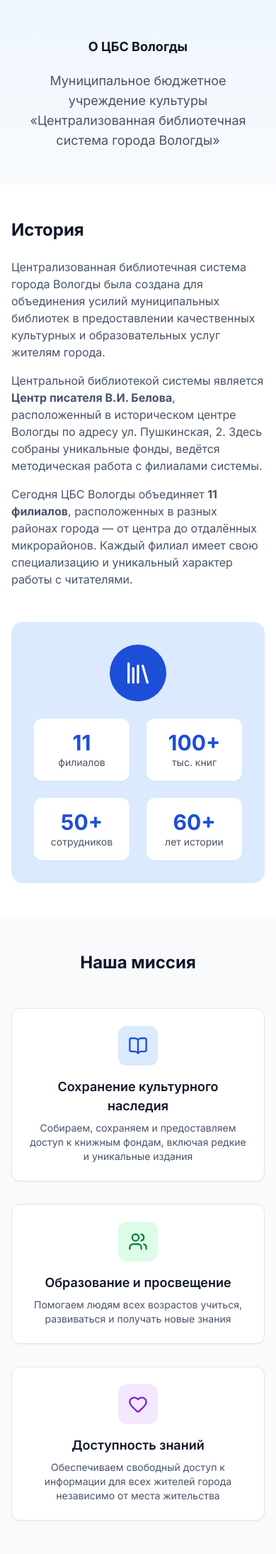
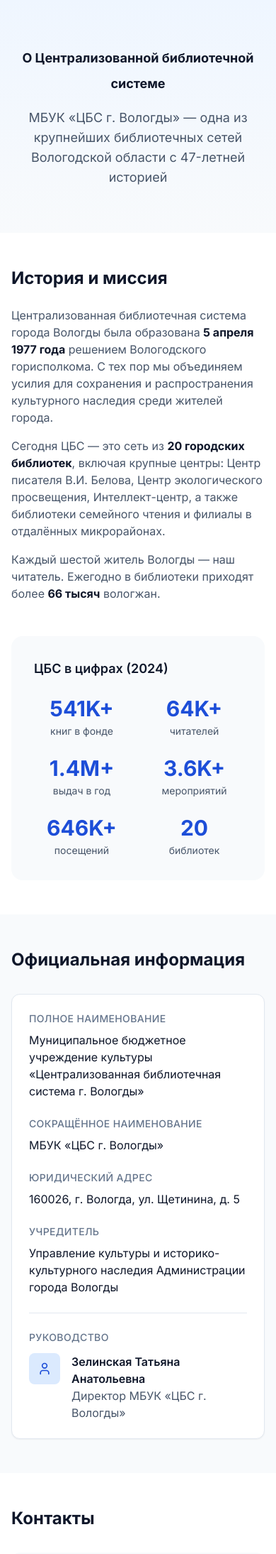
Before and after one commit to Dentikka/library, a FastAPI app: page /about in a window 390 px wide. Shown: the part 65-2254 px from the top of the page at 71% size. Run offline with FastAPI, Linux system fonts and the light colour scheme; parts of the project's set-up code (start-up, migrations or seed data) failed here and were passed over; some libraries are stand-ins or nearby versions.

Commit message:
feat(frontend): add About page with CBS Vologda information
- Create templates/about.html with organization info
- Add history, mission, and statistics (2024 data)
- Include contacts for central library and administration
- Add VK and official website links
- Responsive design with Tailwind CSS

```diff
--- a/templates/about.html
+++ b/templates/about.html
@@ -3,64 +3,132 @@
 {% block title %}О нас — ЦБС Вологды{% endblock %}
 
 {% block content %}
-<!-- Page Header -->
-<section class="bg-gradient-to-b from-blue-50 to-slate-50 py-12 md:py-16">
-    <div class="max-w-6xl mx-auto px-4 sm:px-6 lg:px-8 text-center">
+<!-- Hero Section -->
+<section class="bg-gradient-to-b from-blue-50 to-slate-50 py-16">
+    <div class="max-w-6xl mx-auto px-4 sm:px-6 lg:px-8">
+        <div class="text-center max-w-3xl mx-auto">
             <h1 class="text-3xl md:text-4xl font-bold text-slate-900 mb-4">
-            О ЦБС Вологды
+                О Централизованной библиотечной системе
             </h1>
-        <p class="text-lg text-slate-600 max-w-3xl mx-auto">
-            Муниципальное бюджетное учреждение культуры «Централизованная библиотечная система города Вологды»
+            <p class="text-lg text-slate-600">
+                МБУК «ЦБС г. Вологды» — одна из крупнейших библиотечных сетей
+                Вологодской области с 47-летней историей
             </p>
+        </div>
     </div>
 </section>
 
-<!-- History Section -->
-<section class="py-12 md:py-16 bg-white">
+<!-- About Section -->
+<section class="py-12 bg-white">
     <div class="max-w-6xl mx-auto px-4 sm:px-6 lg:px-8">
         <div class="grid grid-cols-1 lg:grid-cols-2 gap-12 items-center">
+            <!-- Text Content -->
             <div>
-                <h2 class="text-2xl md:text-3xl font-bold text-slate-900 mb-6">История</h2>
+                <h2 class="text-2xl font-bold text-slate-900 mb-6">История и миссия</h2>
                 <div class="prose prose-slate max-w-none">
                     <p class="text-slate-600 mb-4">
-                        Централизованная библиотечная система города Вологды была создана для объединения усилий
-                        муниципальных библиотек в предоставлении качественных культурных и образовательных услуг жителям города.
+                        Централизованная библиотечная система города Вологды была образована
+                        <strong class="text-slate-900">5 апреля 1977 года</strong> решением Вологодского горисполкома.
+                        С тех пор мы объединяем усилия для сохранения и распространения культурного наследия
+                        среди жителей города.
                     </p>
                     <p class="text-slate-600 mb-4">
-                        Центральной библиотекой системы является <strong>Центр писателя В.И. Белова</strong>,
-                        расположенный в историческом центре Вологды по адресу ул. Пушкинская, 2.
-                        Здесь собраны уникальные фонды, ведётся методическая работа с филиалами системы.
+                        Сегодня ЦБС — это сеть из <strong class="text-slate-900">20 городских библиотек</strong>,
+                        включая крупные центры: Центр писателя В.И. Белова, Центр экологического просвещения,
+                        Интеллект-центр, а также библиотеки семейного чтения и филиалы в отдалённых микрорайонах.
                     </p>
                     <p class="text-slate-600">
-                        Сегодня ЦБС Вологды объединяет <strong>11 филиалов</strong>, расположенных в разных районах города
-                        — от центра до отдалённых микрорайонов. Каждый филиал имеет свою специализацию
-                        и уникальный характер работы с читателями.
+                        Каждый шестой житель Вологды — наш читатель. Ежегодно в библиотеки
+                        приходят более <strong class="text-slate-900">66 тысяч</strong> вологжан.
                     </p>
                 </div>
             </div>
-            <div class="relative">
-                <div class="bg-blue-100 rounded-2xl p-8 md:p-12">
+            <!-- Stats -->
+            <div class="bg-slate-50 rounded-2xl p-8">
+                <h3 class="text-lg font-semibold text-slate-900 mb-6">ЦБС в цифрах (2024)</h3>
+                <div class="grid grid-cols-2 gap-6">
                     <div class="text-center">
-                        <div class="inline-flex items-center justify-center w-20 h-20 bg-blue-700 rounded-full mb-6">
-                            <i data-lucide="library" class="w-10 h-10 text-white"></i>
+                        <div class="text-3xl font-bold text-blue-700 mb-1">541K+</div>
+                        <div class="text-sm text-slate-600">книг в фонде</div>
                     </div>
-                        <div class="grid grid-cols-2 gap-6">
-                            <div class="bg-white rounded-xl p-4 shadow-sm">
-                                <div class="text-3xl font-bold text-blue-700">11</div>
-                                <div class="text-sm text-slate-600">филиалов</div>
+                    <div class="text-center">
+                        <div class="text-3xl font-bold text-blue-700 mb-1">64K+</div>
+                        <div class="text-sm text-slate-600">читателей</div>
                     </div>
-                            <div class="bg-white rounded-xl p-4 shadow-sm">
-                                <div class="text-3xl font-bold text-blue-700">100+</div>
-                                <div class="text-sm text-slate-600">тыс. книг</div>
+                    <div class="text-center">
+                        <div class="text-3xl font-bold text-blue-700 mb-1">1.4M+</div>
+                        <div class="text-sm text-slate-600">выдач в год</div>
                     </div>
-                            <div class="bg-white rounded-xl p-4 shadow-sm">
-                                <div class="text-3xl font-bold text-blue-700">50+</div>
-                                <div class="text-sm text-slate-600">сотрудников</div>
+                    <div class="text-center">
+                        <div class="text-3xl font-bold text-blue-700 mb-1">3.6K+</div>
+                        <div class="text-sm text-slate-600">мероприятий</div>
                     </div>
-                            <div class="bg-white rounded-xl p-4 shadow-sm">
-                                <div class="text-3xl font-bold text-blue-700">60+</div>
-                                <div class="text-sm text-slate-600">лет истории</div>
+                    <div class="text-center">
+                        <div class="text-3xl font-bold text-blue-700 mb-1">646K+</div>
+                        <div class="text-sm text-slate-600">посещений</div>
                     </div>
+                    <div class="text-center">
+                        <div class="text-3xl font-bold text-blue-700 mb-1">20</div>
+                        <div class="text-sm text-slate-600">библиотек</div>
+                    </div>
+                </div>
+            </div>
+        </div>
+    </div>
+</section>
+
+<!-- Organization Info -->
+<section class="py-12 bg-slate-50">
+    <div class="max-w-6xl mx-auto px-4 sm:px-6 lg:px-8">
+        <h2 class="text-2xl font-bold text-slate-900 mb-8">Официальная информация</h2>
+        <div class="bg-white rounded-xl shadow-sm border border-slate-200 overflow-hidden">
+            <div class="p-6 md:p-8 space-y-6">
+                <div class="grid grid-cols-1 md:grid-cols-2 gap-6">
+                    <div>
+                        <h4 class="text-sm font-medium text-slate-500 uppercase tracking-wide mb-2">
+                            Полное наименование
+                        </h4>
+                        <p class="text-slate-900">
+                            Муниципальное бюджетное учреждение культуры
+                            «Централизованная библиотечная система г. Вологды»
+                        </p>
+                    </div>
+                    <div>
+                        <h4 class="text-sm font-medium text-slate-500 uppercase tracking-wide mb-2">
+                            Сокращённое наименование
+                        </h4>
+                        <p class="text-slate-900">МБУК «ЦБС г. Вологды»</p>
+                    </div>
+                    <div>
+                        <h4 class="text-sm font-medium text-slate-500 uppercase tracking-wide mb-2">
+                            Юридический адрес
+                        </h4>
+                        <p class="text-slate-900">
+                            160026, г. Вологда, ул. Щетинина, д. 5
+                        </p>
+                    </div>
+                    <div>
+                        <h4 class="text-sm font-medium text-slate-500 uppercase tracking-wide mb-2">
+                            Учредитель
+                        </h4>
+                        <p class="text-slate-900">
+                            Управление культуры и историко-культурного наследия
+                            Администрации города Вологды
+                        </p>
+                    </div>
+                </div>
+
+                <div class="border-t border-slate-200 pt-6">
+                    <h4 class="text-sm font-medium text-slate-500 uppercase tracking-wide mb-3">
+                        Руководство
+                    </h4>
+                    <div class="flex items-start gap-4">
+                        <div class="bg-blue-100 p-3 rounded-lg flex-shrink-0">
+                            <i data-lucide="user" class="w-5 h-5 text-blue-700"></i>
+                        </div>
+                        <div>
+                            <p class="font-semibold text-slate-900">Зелинская Татьяна Анатольевна</p>
+                            <p class="text-slate-600">Директор МБУК «ЦБС г. Вологды»</p>
                         </div>
                     </div>
                 </div>
@@ -69,114 +137,81 @@
     </div>
 </section>
 
-<!-- Mission Section -->
-<section class="py-12 md:py-16 bg-slate-50">
+<!-- Contacts Section -->
+<section class="py-12 bg-white">
     <div class="max-w-6xl mx-auto px-4 sm:px-6 lg:px-8">
-        <h2 class="text-2xl md:text-3xl font-bold text-slate-900 text-center mb-12">Наша миссия</h2>
-        <div class="grid grid-cols-1 md:grid-cols-3 gap-8">
-            <div class="bg-white rounded-xl p-6 shadow-sm border border-slate-200 text-center">
-                <div class="inline-flex items-center justify-center w-14 h-14 bg-blue-100 rounded-xl mb-4">
-                    <i data-lucide="book-open" class="w-7 h-7 text-blue-700"></i>
-                </div>
-                <h3 class="font-semibold text-slate-900 mb-2">Сохранение культурного наследия</h3>
-                <p class="text-sm text-slate-600">
-                    Собираем, сохраняем и предоставляем доступ к книжным фондам,
-                    включая редкие и уникальные издания
-                </p>
-            </div>
-            <div class="bg-white rounded-xl p-6 shadow-sm border border-slate-200 text-center">
-                <div class="inline-flex items-center justify-center w-14 h-14 bg-green-100 rounded-xl mb-4">
-                    <i data-lucide="users" class="w-7 h-7 text-green-700"></i>
-                </div>
-                <h3 class="font-semibold text-slate-900 mb-2">Образование и просвещение</h3>
-                <p class="text-sm text-slate-600">
-                    Помогаем людям всех возрастов учиться, развиваться
-                    и получать новые знания
-                </p>
-            </div>
-            <div class="bg-white rounded-xl p-6 shadow-sm border border-slate-200 text-center">
-                <div class="inline-flex items-center justify-center w-14 h-14 bg-purple-100 rounded-xl mb-4">
-                    <i data-lucide="heart" class="w-7 h-7 text-purple-700"></i>
-                </div>
-                <h3 class="font-semibold text-slate-900 mb-2">Доступность знаний</h3>
-                <p class="text-sm text-slate-600">
-                    Обеспечиваем свободный доступ к информации для всех жителей города
-                    независимо от места жительства
-                </p>
-            </div>
-        </div>
-    </div>
-</section>
-
-<!-- Contacts Section -->
-<section class="py-12 md:py-16 bg-white">
-    <div class="max-w-6xl mx-auto px-4 sm:px-6 lg:px-8">
-        <h2 class="text-2xl md:text-3xl font-bold text-slate-900 text-center mb-12">Контакты</h2>
-        <div class="grid grid-cols-1 md:grid-cols-2 lg:grid-cols-3 gap-8">
-            <!-- Main Library -->
-            <div class="bg-slate-50 rounded-xl p-6 border border-slate-200">
+        <h2 class="text-2xl font-bold text-slate-900 mb-8">Контакты</h2>
+        <div class="grid grid-cols-1 md:grid-cols-3 gap-6">
+            <!-- Central Library -->
+            <div class="bg-slate-50 rounded-xl p-6">
                 <div class="flex items-center gap-3 mb-4">
-                    <div class="bg-blue-700 p-2 rounded-lg">
-                        <i data-lucide="building-2" class="w-5 h-5 text-white"></i>
+                    <div class="bg-blue-100 p-2 rounded-lg">
+                        <i data-lucide="library" class="w-5 h-5 text-blue-700"></i>
                     </div>
                     <h3 class="font-semibold text-slate-900">Центральная библиотека</h3>
                 </div>
                 <ul class="space-y-3 text-sm">
-                    <li class="flex items-start gap-3">
-                        <i data-lucide="map-pin" class="w-4 h-4 text-slate-400 mt-0.5 flex-shrink-0"></i>
-                        <span class="text-slate-600">г. Вологда, ул. Пушкинская, 2</span>
+                    <li class="flex items-start gap-2">
+                        <i data-lucide="navigation" class="w-4 h-4 text-slate-400 mt-0.5 flex-shrink-0"></i>
+                        <span class="text-slate-600">ул. Пушкинская, 2</span>
                     </li>
-                    <li class="flex items-center gap-3">
+                    <li class="flex items-center gap-2">
                         <i data-lucide="phone" class="w-4 h-4 text-slate-400 flex-shrink-0"></i>
-                        <a href="tel:+78172723345" class="text-slate-600 hover:text-blue-700">(8172) 72-33-45</a>
+                        <a href="tel:88172723345" class="text-slate-600 hover:text-blue-700">(8172) 72-33-45</a>
                     </li>
-                    <li class="flex items-center gap-3">
-                        <i data-lucide="clock" class="w-4 h-4 text-slate-400 flex-shrink-0"></i>
+                    <li class="flex items-start gap-2">
+                        <i data-lucide="clock" class="w-4 h-4 text-slate-400 mt-0.5 flex-shrink-0"></i>
                         <span class="text-slate-600">Пн–Пт: 10:00–19:00<br>Сб: 10:00–18:00</span>
                     </li>
                 </ul>
             </div>
 
             <!-- Administration -->
-            <div class="bg-slate-50 rounded-xl p-6 border border-slate-200">
+            <div class="bg-slate-50 rounded-xl p-6">
                 <div class="flex items-center gap-3 mb-4">
-                    <div class="bg-slate-700 p-2 rounded-lg">
-                        <i data-lucide="briefcase" class="w-5 h-5 text-white"></i>
+                    <div class="bg-blue-100 p-2 rounded-lg">
+                        <i data-lucide="building-2" class="w-5 h-5 text-blue-700"></i>
                     </div>
                     <h3 class="font-semibold text-slate-900">Администрация</h3>
                 </div>
                 <ul class="space-y-3 text-sm">
-                    <li class="flex items-start gap-3">
-                        <i data-lucide="map-pin" class="w-4 h-4 text-slate-400 mt-0.5 flex-shrink-0"></i>
-                        <span class="text-slate-600">г. Вологда, ул. Пушкинская, 2, каб. 12</span>
+                    <li class="flex items-start gap-2">
+                        <i data-lucide="navigation" class="w-4 h-4 text-slate-400 mt-0.5 flex-shrink-0"></i>
+                        <span class="text-slate-600">ул. Щетинина, 5</span>
                     </li>
-                    <li class="flex items-center gap-3">
+                    <li class="flex items-center gap-2">
                         <i data-lucide="phone" class="w-4 h-4 text-slate-400 flex-shrink-0"></i>
-                        <a href="tel:+78172723346" class="text-slate-600 hover:text-blue-700">(8172) 72-33-46</a>
+                        <a href="tel:88172532869" class="text-slate-600 hover:text-blue-700">(8172) 53-28-69</a>
                     </li>
-                    <li class="flex items-center gap-3">
+                    <li class="flex items-center gap-2">
                         <i data-lucide="mail" class="w-4 h-4 text-slate-400 flex-shrink-0"></i>
-                        <a href="mailto:cbs@vologda.ru" class="text-slate-600 hover:text-blue-700">cbs@vologda.ru</a>
+                        <a href="mailto:adm-cbs@mail.ru" class="text-slate-600 hover:text-blue-700">adm-cbs@mail.ru</a>
                     </li>
                 </ul>
             </div>
 
-            <!-- Technical Support -->
-            <div class="bg-slate-50 rounded-xl p-6 border border-slate-200">
+            <!-- Social Media -->
+            <div class="bg-slate-50 rounded-xl p-6">
                 <div class="flex items-center gap-3 mb-4">
-                    <div class="bg-orange-600 p-2 rounded-lg">
-                        <i data-lucide="headphones" class="w-5 h-5 text-white"></i>
+                    <div class="bg-blue-100 p-2 rounded-lg">
+                        <i data-lucide="share-2" class="w-5 h-5 text-blue-700"></i>
                     </div>
-                    <h3 class="font-semibold text-slate-900">Техподдержка каталога</h3>
+                    <h3 class="font-semibold text-slate-900">Мы в соцсетях</h3>
                 </div>
                 <ul class="space-y-3 text-sm">
-                    <li class="flex items-center gap-3">
-                        <i data-lucide="mail" class="w-4 h-4 text-slate-400 flex-shrink-0"></i>
-                        <a href="mailto:tech@cbs-vologda.ru" class="text-slate-600 hover:text-blue-700">tech@cbs-vologda.ru</a>
+                    <li class="flex items-center gap-2">
+                        <svg class="w-4 h-4 text-slate-400" viewBox="0 0 24 24" fill="currentColor">
+                            <path d="M12.785 16.241s.288-.032.436-.194c.136-.148.131-.427.131-.427s-.02-1.304.587-1.496c.598-.19 1.365 1.26 2.18 1.817.615.422 1.082.33 1.082.33l2.177-.03s1.14-.071.599-.97c-.044-.074-.315-.663-1.62-1.875-1.367-1.268-1.186-1.063.463-3.254 1.003-1.358 1.404-2.188 1.28-2.543-.118-.336-.846-.247-.846-.247l-2.453.015s-.182-.025-.317.056c-.132.08-.217.265-.217.265s-.39 1.037-.91 1.92c-1.096 1.86-1.534 1.96-1.714 1.842-.42-.271-.315-1.091-.315-1.673 0-1.819.276-2.58-.538-2.776-.27-.065-.468-.108-1.156-.115-.884-.01-1.632.003-2.057.21-.282.139-.499.448-.366.466.164.022.534.1.731.364.254.34.244 1.1.244 1.1s.146 2.127-.34 2.39c-.333.182-.79-.19-1.77-1.888-.502-.87-.881-1.83-.881-1.83s-.073-.179-.203-.275c-.158-.117-.378-.154-.378-.154l-2.335.015s-.351.01-.48.163c-.115.135-.009.414-.009.414s1.836 4.297 3.915 6.464c1.906 1.988 4.073 1.856 4.073 1.856h.981z"/>
+                        </svg>
+                        <a href="https://vk.com/vologdalibrary" target="_blank" rel="noopener" class="text-slate-600 hover:text-blue-700">
+                            ВКонтакте
+                        </a>
                     </li>
-                    <li class="flex items-start gap-3">
-                        <i data-lucide="message-circle" class="w-4 h-4 text-slate-400 mt-0.5 flex-shrink-0"></i>
-                        <span class="text-slate-600">По вопросам работы электронного каталога обращайтесь по электронной почте</span>
+                    <li class="flex items-center gap-2">
+                        <i data-lucide="globe" class="w-4 h-4 text-slate-400 flex-shrink-0"></i>
+                        <a href="https://cbs-vologda.ru" target="_blank" rel="noopener" class="text-slate-600 hover:text-blue-700">
+                            Официальный сайт
+                        </a>
                     </li>
                 </ul>
             </div>
@@ -185,23 +220,23 @@
 </section>
 
 <!-- CTA Section -->
-<section class="py-12 md:py-16 bg-blue-700">
+<section class="py-12 bg-gradient-to-b from-blue-700 to-blue-800">
     <div class="max-w-4xl mx-auto px-4 sm:px-6 lg:px-8 text-center">
-        <h2 class="text-2xl md:text-3xl font-bold text-white mb-4">
-            Присоединяйтесь к нашим читателям
+        <h2 class="text-2xl font-bold text-white mb-4">
+            Присоединяйтесь к нам!
         </h2>
-        <p class="text-blue-100 mb-8 max-w-2xl mx-auto">
-            Запись в библиотеку бесплатна. Для получения читательского билета достаточно обратиться
-            в любой филиал ЦБС с паспортом.
+        <p class="text-blue-100 mb-8">
+            Посетите любую из наших библиотек, чтобы стать читателем.
+            Электронный каталог поможет найти нужную книгу.
         </p>
         <div class="flex flex-col sm:flex-row gap-4 justify-center">
             <a href="/libraries" class="inline-flex items-center justify-center gap-2 bg-white text-blue-700 font-semibold px-6 py-3 rounded-lg hover:bg-blue-50 transition">
                 <i data-lucide="map-pin" class="w-5 h-5"></i>
-                Найти ближайшую библиотеку
+                Найти библиотеку
             </a>
-            <a href="/" class="inline-flex items-center justify-center gap-2 bg-blue-600 text-white font-semibold px-6 py-3 rounded-lg hover:bg-blue-500 transition border border-blue-500">
+            <a href="/" class="inline-flex items-center justify-center gap-2 bg-blue-600 text-white font-semibold px-6 py-3 rounded-lg hover:bg-blue-500 transition">
                 <i data-lucide="search" class="w-5 h-5"></i>
-                Поиск книг
+                Электронный каталог
             </a>
         </div>
     </div>
```
Lines whose indentation alone changed are shown as unchanged.
